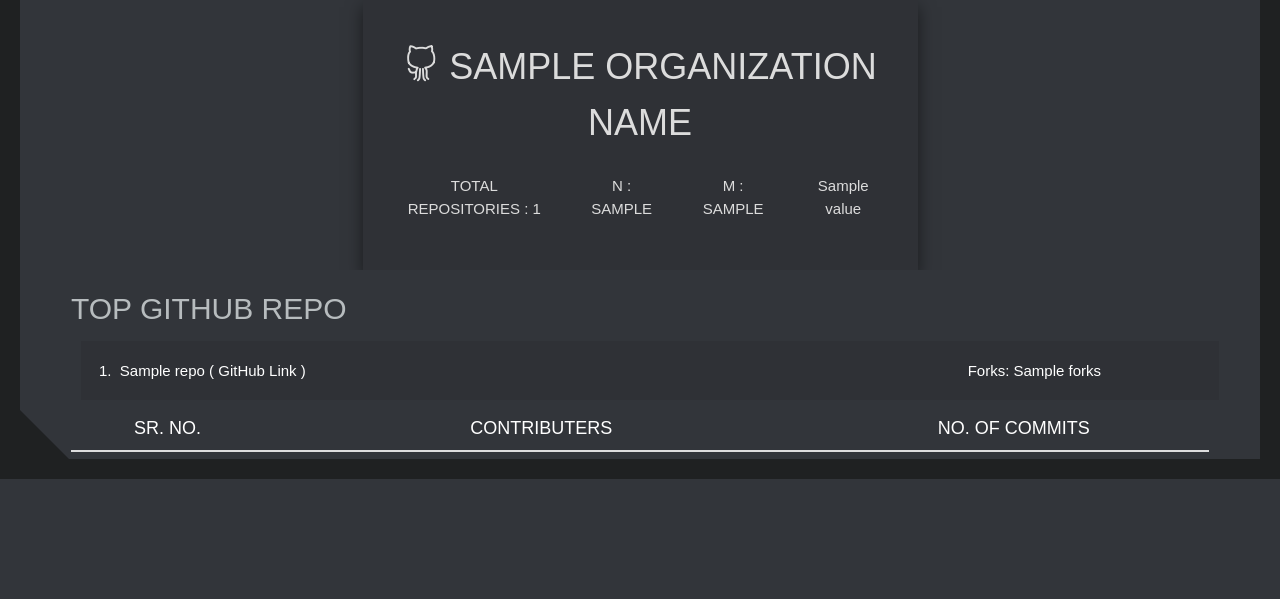
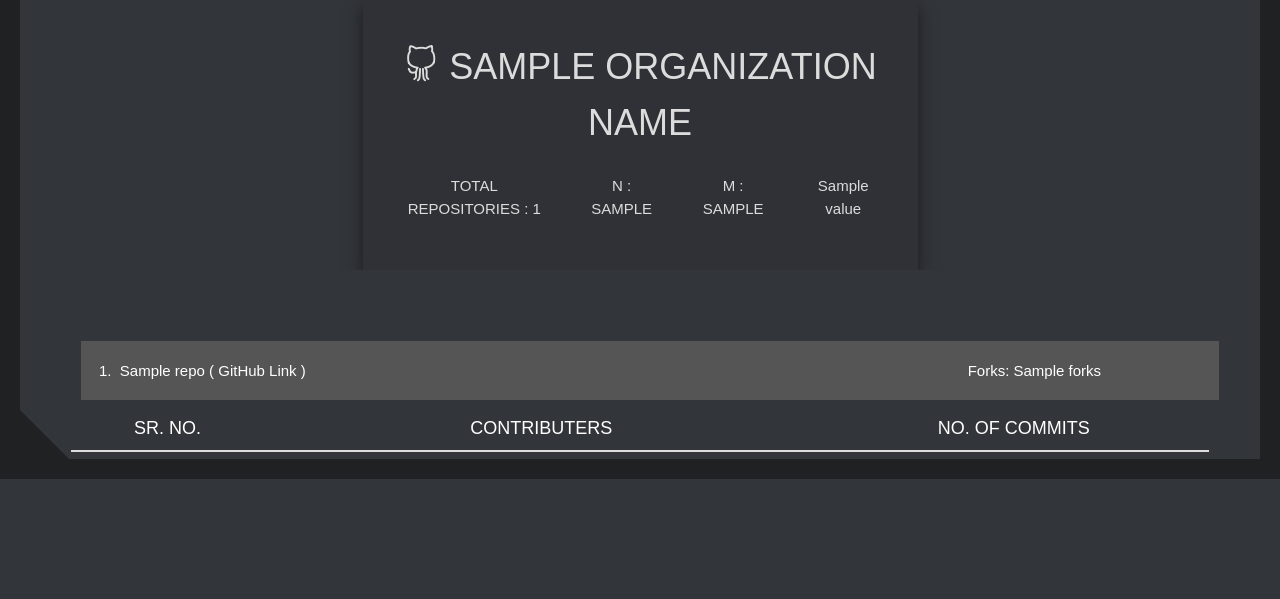
Before and after one commit to deepanshukumarpali/GitHub-Analyser, a Django app: template templates/repo_page.html in a window 1280 px wide. Shown: the part 321-920 px from the top of the page. Run offline with Django 3.2, Linux system fonts and the light colour scheme; the template is opened without the code that fills it: most values are stand-ins (such as "Sample title", 1, 10 or a date in 2020); some libraries are stand-ins or nearby versions.

Commit message:
collapse removed

```diff
--- a/templates/repo_page.html
+++ b/templates/repo_page.html
@@ -17,7 +17,7 @@
       <style>
 
           .collapsible {
-            background-color: #2f3136;
+            background-color: #555;
             color: white;
             cursor: pointer;
             padding: 18px;
@@ -122,15 +122,13 @@
             </div>
         </div>
     </div>
-
+    <br><br>
 
 
     <div id="menu-container">
         <div class="homepage home-section container ">
            <div class="home-intro ">
-            <div class="animated fadeInUpBig">
-            <h2>TOP GITHUB REPO</h2>
-            </div>
+
             {% for repo_name,repo_link,forks,contributors in repo_list %}
             <div class="animated fadeInDownBig">
             <button type="button" class="collapsible" style="margin-left: 10px;">
```
Also changed, not shown: TopGitHubRepos/views.py (+13 -7 lines).
